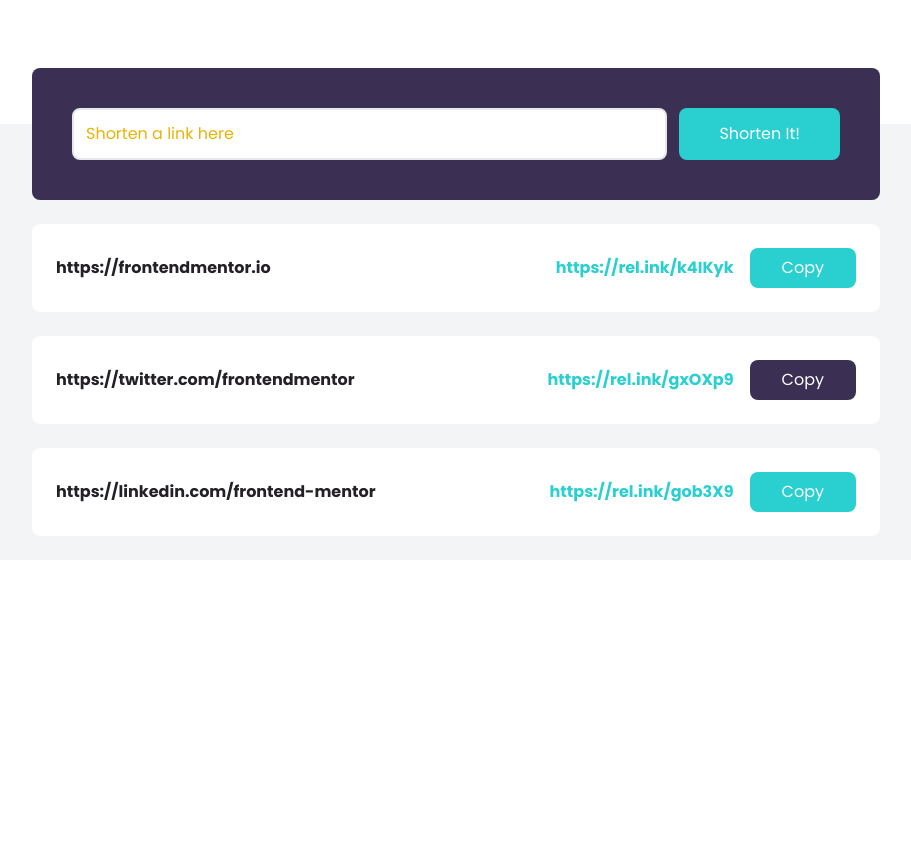
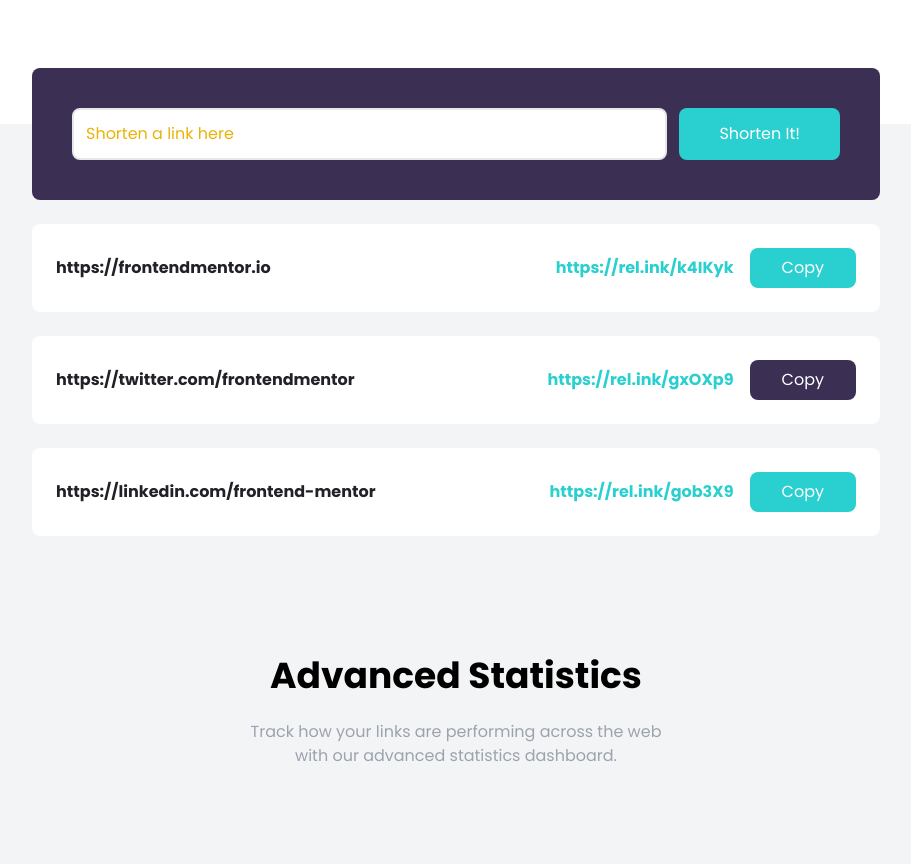
Before and after one commit to elvan/shortly-links-website-html-css-tailwind, a website: page index.html in a window 1280 px wide. Shown: the part 620-1484 px from the top of the page, without its empty margins (184-1095 px from the left). Before the commit the page ends 1180 px from the top, so only its background shows below. Drawn offline with nearby package versions, Linux system fonts and the light colour scheme; files that its build step writes are made by us from their sources.

Commit message:
statistics section

```diff
--- a/index.html
+++ b/index.html
@@ -182,5 +182,15 @@
         </div>
       </div>
     </section>
+
+    <!-- Stats Section -->
+    <section id="stats" class="py-24 bg-gray-100">
+      <div class="container mx-auto px-3">
+        <h2 class="text-4xl mb-6 font-bold text-center">Advanced Statistics</h2>
+        <p class="max-w-xs mx-auto text-center text-gray-400 md:max-w-md">
+          Track how your links are performing across the web with our advanced statistics dashboard.
+        </p>
+      </div>
+    </section>
   </body>
 </html>
```
